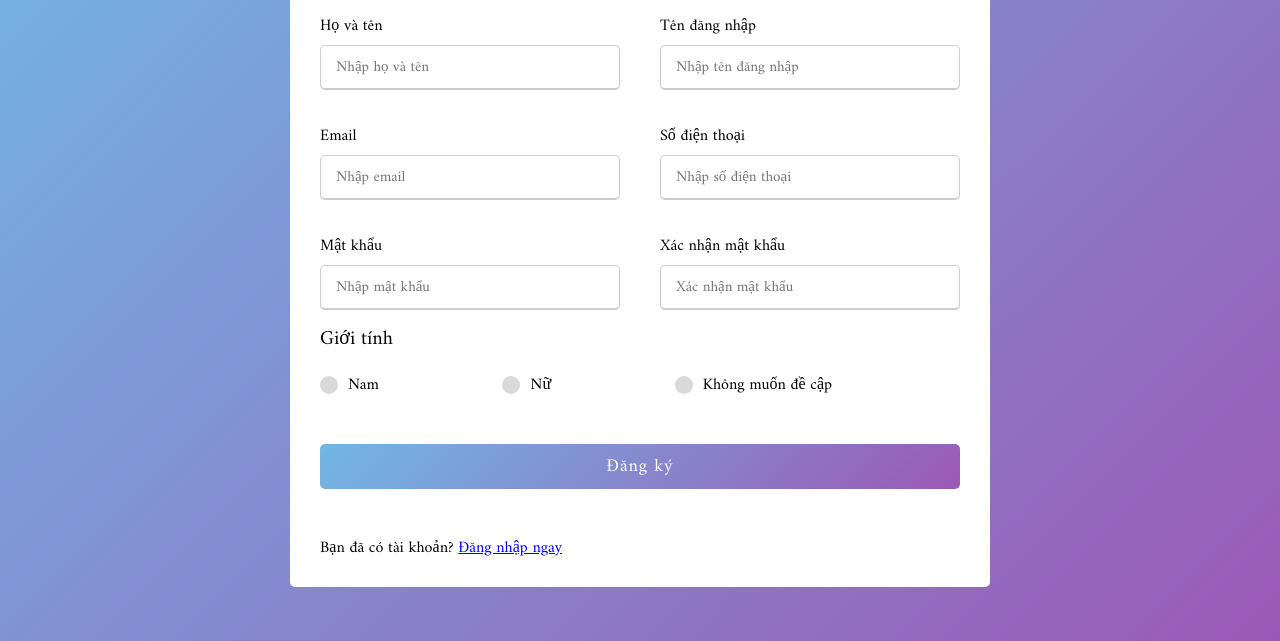
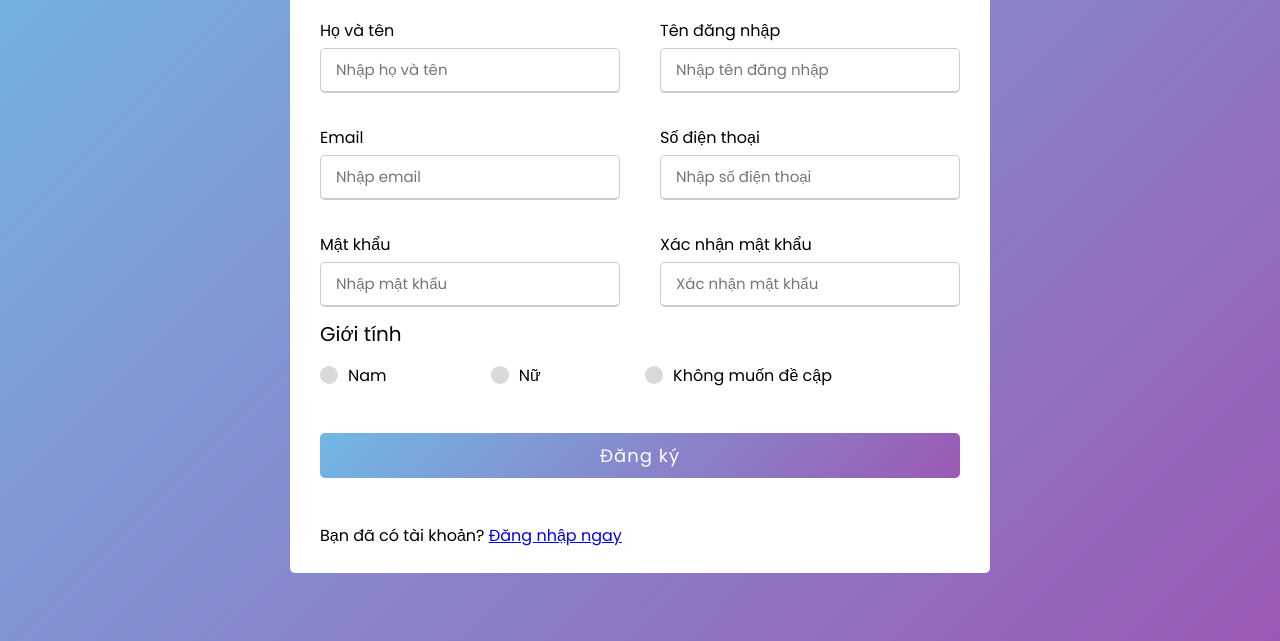
Before and after one commit to dovansonbk/Form-Dang_ky, a plain HTML site: page index.html in a window 1280 px wide. Shown: the part 159-800 px from the top of the page. Drawn offline with Linux system fonts and the light colour scheme.

Commit message:
Cap nhat FONT

```diff
--- a/style.css
+++ b/style.css
@@ -1,11 +1,9 @@
-/*@import url('https://fonts.googleapis.com/css2?family=Poppins:wght@100;300;400&display=swap');*/
-@import url('https://fonts.googleapis.com/css2?family=Amiri&display=swap');
+@import url('https://fonts.googleapis.com/css2?family=Poppins: wght@200;300;400;500;600;700&display=swap');
 *{
 	margin: 0;
 	padding: 0;
 	box-sizing: border-box;
-	font-family: 'Amiri', serif;
-	/*font-family: 'Poppins',sans-serif;*/
+	font-family: 'poppins', sans-serif;
 }
 body{
 	display: flex;
```
